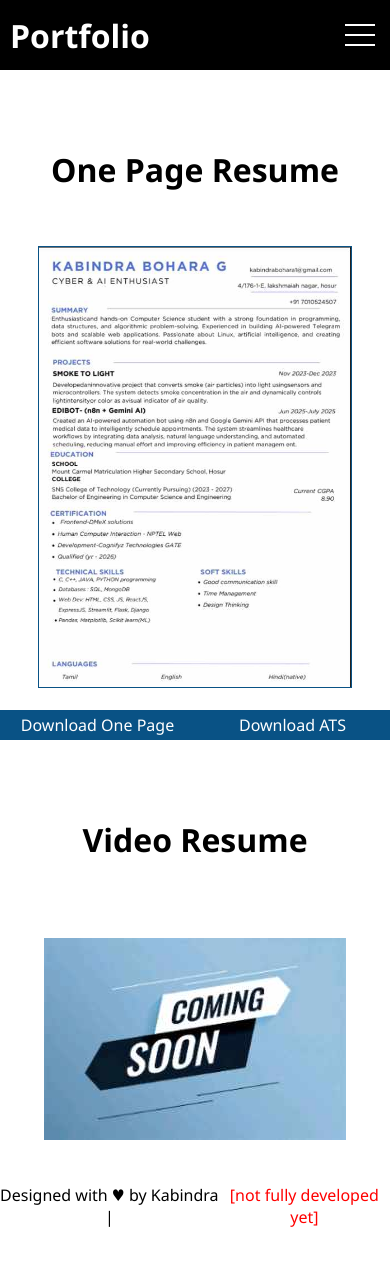
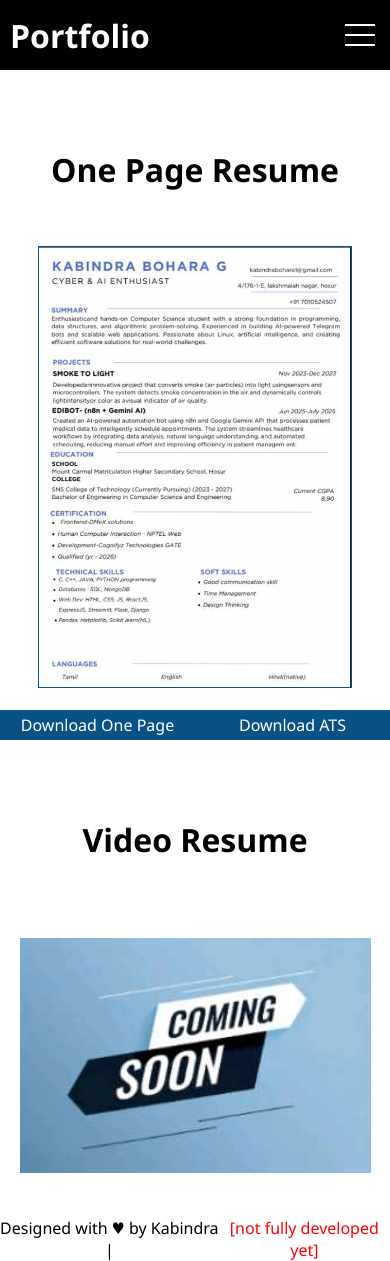
Before and after one commit to kabindrabohara078/portfolio, a React app: page /resume in a window 390 px wide. Before the commit the page ends 1228 px from the top, so only its background shows below. Built offline with nearby package versions, Linux system fonts and the light colour scheme; the HTML template or start-up script is replaced by a standard one.

Commit message:
contact added[mobile]v5

```diff
--- a/src/pages/Pages.css
+++ b/src/pages/Pages.css
@@ -87,6 +87,10 @@ li{
     justify-content: center;
     align-items: center;
 }
+.resume-video img{
+    /* height: 250px; */
+    width: 90%;
+}
 
 .resume-file{
     height: 100%;
@@ -125,6 +129,7 @@ li{
     justify-content: center;
     align-items: center;
 }
+
 /* ==================================RESUME-PAGE-END==================================*/
 
 
```
